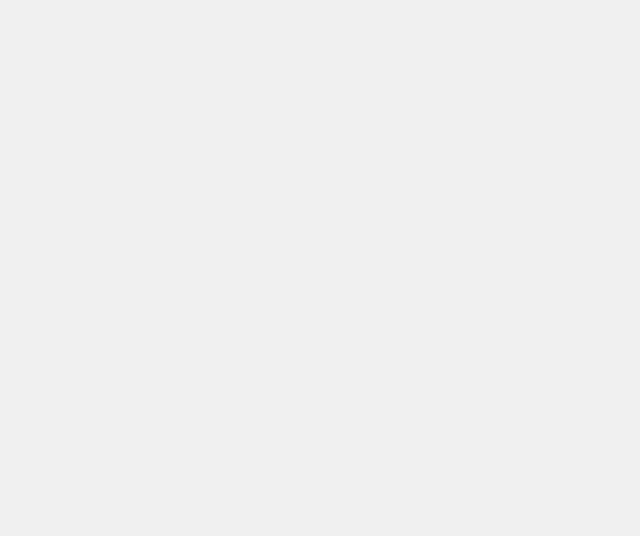
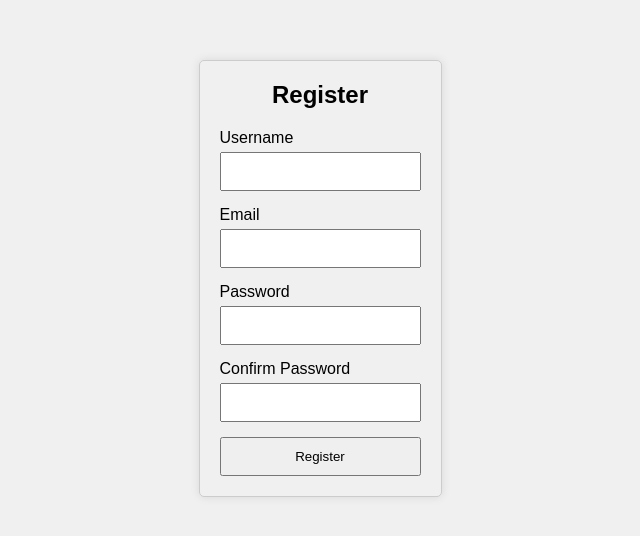
Before and after one commit to jdvsoto/LogInAngular, an Angular app in the folder LoginApp/: page /register in a window 1280 px wide. Before the commit this address led to /. Shown: the part 122-658 px from the top of the page, without its empty margins (320-960 px from the left). Built offline with nearby package versions, Linux system fonts and the light colour scheme.

Commit message:
Add error-message

```diff
--- a/LoginApp/src/app/app.module.ts
+++ b/LoginApp/src/app/app.module.ts
@@ -7,9 +7,9 @@ import { ReactiveFormsModule } from '@angular/forms';
 import { LoginComponent } from './auth/login/login.component';
 import { AuthService } from './services/auth.proxy.service';
 import { provideHttpClient } from '@angular/common/http';
-
+import { RegisterComponent } from './auth/register/register.component';
 @NgModule({
-  declarations: [AppComponent, LoginComponent],
+  declarations: [AppComponent, LoginComponent, RegisterComponent],
   imports: [
     BrowserModule,
     AppRoutingModule,
--- a/LoginApp/src/app/auth/login/login.component.css
+++ b/LoginApp/src/app/auth/login/login.component.css
@@ -4,6 +4,7 @@
   border-radius: 8px;
   box-shadow: 0 4px 8px rgba(0, 0, 0, 0.1);
   width: 300px;
+  margin-bottom: 10%;
 }
 
 .login-form h2 {
@@ -13,7 +14,12 @@
 }
 
 .input-group {
-  margin-bottom: 15px;
+  margin-bottom: 2px;
+  margin-top: 10px;
+}
+
+.input-group .ng-invalid.ng-touched {
+  border-color: red;
 }
 
 .input-group label {
@@ -24,7 +30,7 @@
 
 .input-group input {
   width: 100%;
-  padding: 10px;
+  padding: 8px;
   border: 1px solid #ccc;
   border-radius: 4px;
   font-size: 14px;
@@ -36,17 +42,32 @@
   outline: none;
 }
 
-.input-group button {
+.submit-button {
+  border-color: #007bff;
+  outline: none;
   width: 100%;
   padding: 10px;
-  background-color: #007bff;
   color: white;
   border: none;
   border-radius: 4px;
   font-size: 16px;
   cursor: pointer;
+  background-color: #007bff;
+  transition: background-color 0.3s, cursor 0.3s;
+  margin-top: 15px;
 }
 
-.input-group button:hover {
+.submit-button:disabled {
+  background-color: #ccc;
+  cursor: not-allowed;
+}
+
+.submit-button:not(:disabled):hover {
   background-color: #0056b3;
 }
+.error-message {
+  color: red;
+  font-size: 12px;
+  margin-top: 2px;
+  margin-bottom: 10px;
+}
--- a/LoginApp/src/app/auth/login/login.component.html
+++ b/LoginApp/src/app/auth/login/login.component.html
@@ -1,18 +1,34 @@
-<body>
 <div class="login-container">
   <form class="login-form" [formGroup]="loginForm" (ngSubmit)="onSubmit()">
     <h2>Iniciar Sesión</h2>
     <div class="input-group">
       <label for="username">Email</label>
-        <input type="text" id="username" name="username" formControlName="email" required />
+      <input
+        type="text"
+        id="username"
+        name="username"
+        formControlName="email"
+        required
+      />
     </div>
+    <small class="error-message" *ngIf="email.invalid && email.touched">
+      Email is required
+    </small>
     <div class="input-group">
       <label for="password">Contraseña</label>
-        <input type="password" id="password" name="password" formControlName="password" required />
+      <input
+        type="password"
+        id="password"
+        name="password"
+        formControlName="password"
+        required
+      />
     </div>
-      <div class="input-group">
-        <button type="submit">Ingresar</button>
-      </div>
+    <small class="error-message" *ngIf="password.invalid && password.touched">
+      Password is required
+    </small>
+    <button type="submit" [disabled]="loginForm.invalid" class="submit-button">
+      Ingresar
+    </button>
   </form>
 </div>
-</body>
--- a/LoginApp/src/app/auth/login/login.component.ts
+++ b/LoginApp/src/app/auth/login/login.component.ts
@@ -14,13 +14,20 @@ import { AuthService } from '../../services/auth.proxy.service';
 })
 export class LoginComponent {
   loginForm: FormGroup;
-  email = new FormControl('', [Validators.required, Validators.email]);
-  password = new FormControl('', [Validators.required]);
+
+  //#region Getters
+  get email() {
+    return this.loginForm.get('email') as FormControl;
+  }
+
+  get password() {
+    return this.loginForm.get('password') as FormControl;
+  }
 
   constructor(private fb: FormBuilder, private authService: AuthService) {
     this.loginForm = this.fb.group({
-      email: this.email,
-      password: this.password,
+      email: new FormControl('', [Validators.required, Validators.email]),
+      password: new FormControl('', [Validators.required]),
     });
   }
 
@@ -39,4 +46,11 @@ export class LoginComponent {
       console.log('Form is invalid');
     }
   }
+
+  disableSubmitButton() {
+    if (this.loginForm.invalid) {
+      return true;
+    }
+    return false;
+  }
 }
--- /dev/null
+++ b/LoginApp/src/app/auth/register/register.component.html
@@ -0,0 +1,82 @@
+<div class="register-container">
+  <h2>Register</h2>
+  <form>
+    <div class="form-group">
+      <label for="username">Username</label>
+      <input
+        type="text"
+        id="username"
+        name="username"
+        class="form-control"
+        required
+      />
+    </div>
+    <div class="form-group">
+      <label for="email">Email</label>
+      <input
+        type="email"
+        id="email"
+        name="email"
+        class="form-control"
+        required
+      />
+    </div>
+    <div class="form-group">
+      <label for="password">Password</label>
+      <input
+        type="password"
+        id="password"
+        name="password"
+        class="form-control"
+        required
+      />
+    </div>
+    <div class="form-group">
+      <label for="confirmPassword">Confirm Password</label>
+      <input
+        type="password"
+        id="confirmPassword"
+        name="confirmPassword"
+        class="form-control"
+        required
+      />
+    </div>
+    <button type="submit" class="btn btn-primary">Register</button>
+  </form>
+</div>
+
+<style>
+  .register-container {
+    max-width: 400px;
+    margin: 0 auto;
+    padding: 20px;
+    border: 1px solid #ccc;
+    border-radius: 5px;
+    box-shadow: 0 0 10px rgba(0, 0, 0, 0.1);
+  }
+
+  .register-container h2 {
+    text-align: center;
+    margin-bottom: 20px;
+  }
+
+  .form-group {
+    margin-bottom: 15px;
+  }
+
+  .form-group label {
+    display: block;
+    margin-bottom: 5px;
+  }
+
+  .form-control {
+    width: 100%;
+    padding: 10px;
+    box-sizing: border-box;
+  }
+
+  .btn {
+    width: 100%;
+    padding: 10px;
+  }
+</style>
--- a/LoginApp/src/styles.css
+++ b/LoginApp/src/styles.css
@@ -6,6 +6,7 @@
 }
 
 body {
+    width: 100%;
     height: 100vh;
     display: flex;
     justify-content: center;
```
Also changed, not shown: LoginApp/src/app/app-routing.module.ts (+7 -2 lines), LoginApp/src/app/auth/register/register.component.ts (added, +10 -0 lines), LoginApp/src/app/auth/register/register.component.css (added), 1 other file (tests, documents, lock files or other folders). Lines whose indentation alone changed are shown as unchanged.
